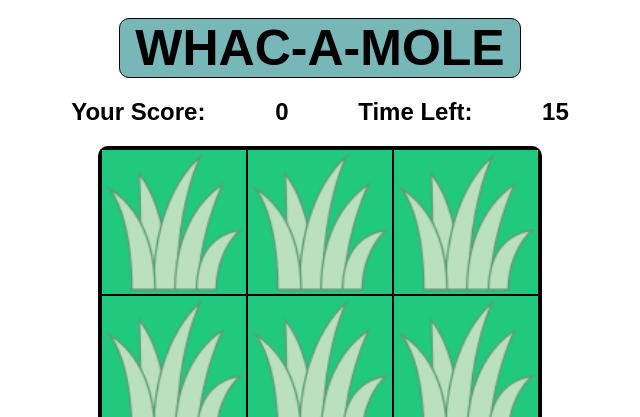
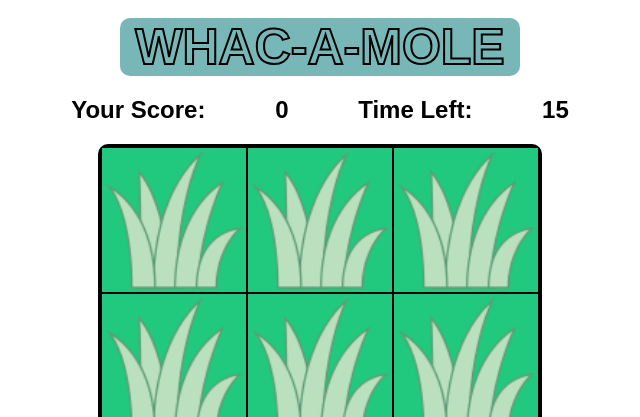
Before and after one commit to Guavalines/Whac-a-mole, a plain HTML site: page index.html in a window 1280 px wide. Shown: the top 417 px of the page, without its empty margins (320-960 px from the left). Drawn offline with Linux system fonts and the light colour scheme.

Commit message:
gave h1 an outline and made the inside of text not visible

```diff
--- a/styles.css
+++ b/styles.css
@@ -33,12 +33,15 @@
 
 h1 {
   font-size: 50px;
-  border: solid black 1px;
-  background-color: rgb(120, 183, 183);
   width: 400px;
   margin: auto;
   border-radius: 10px;
+  -webkit-text-stroke: 2px black; /* for Safari/Chrome */
+  /* text-stroke: 2px black; for other browsers */
+  color: transparent;
+  background-color: rgb(120, 183, 183);
 }
+
 
 #logistics {
   display: flex;
```
Also changed, not shown: mole.jpeg (deleted), mole.png.
